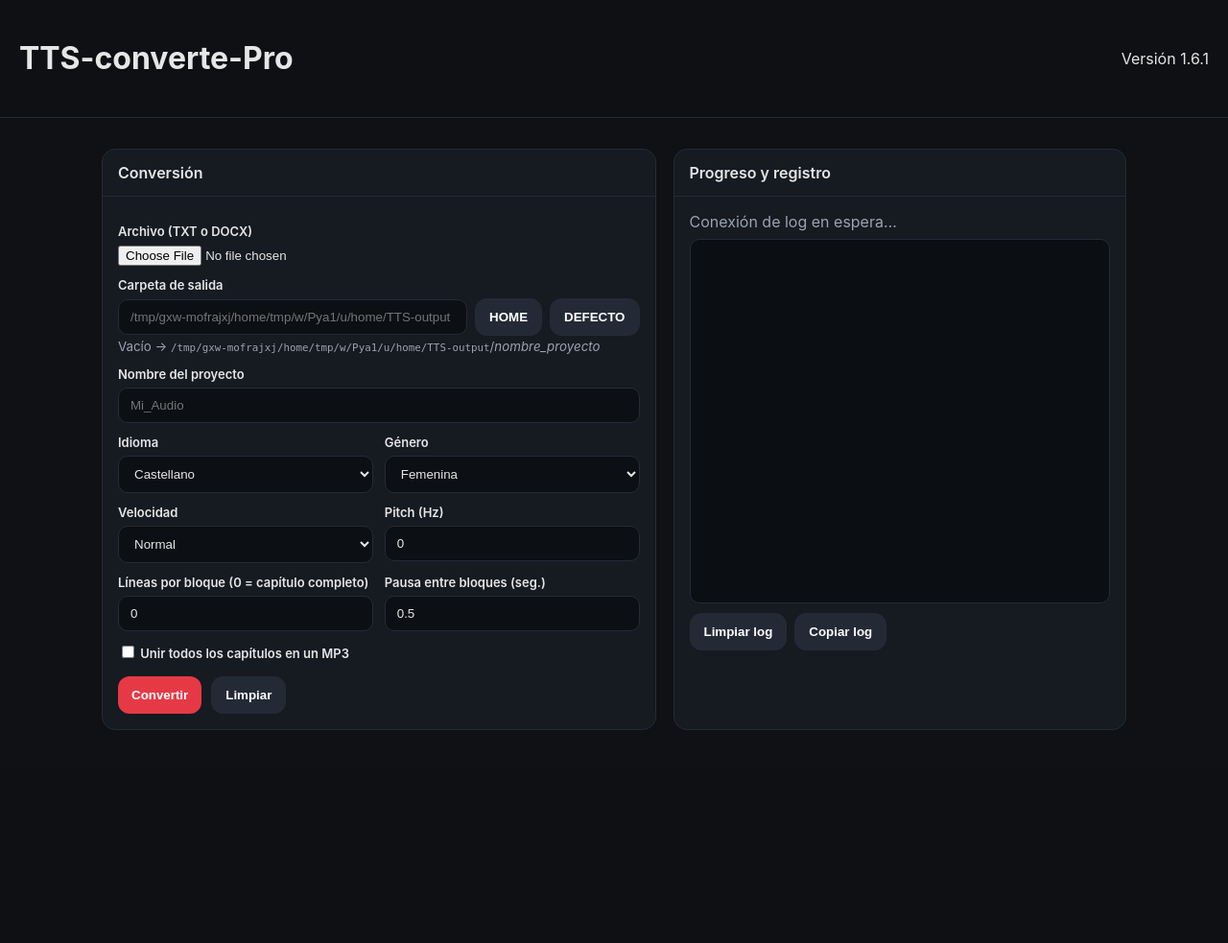
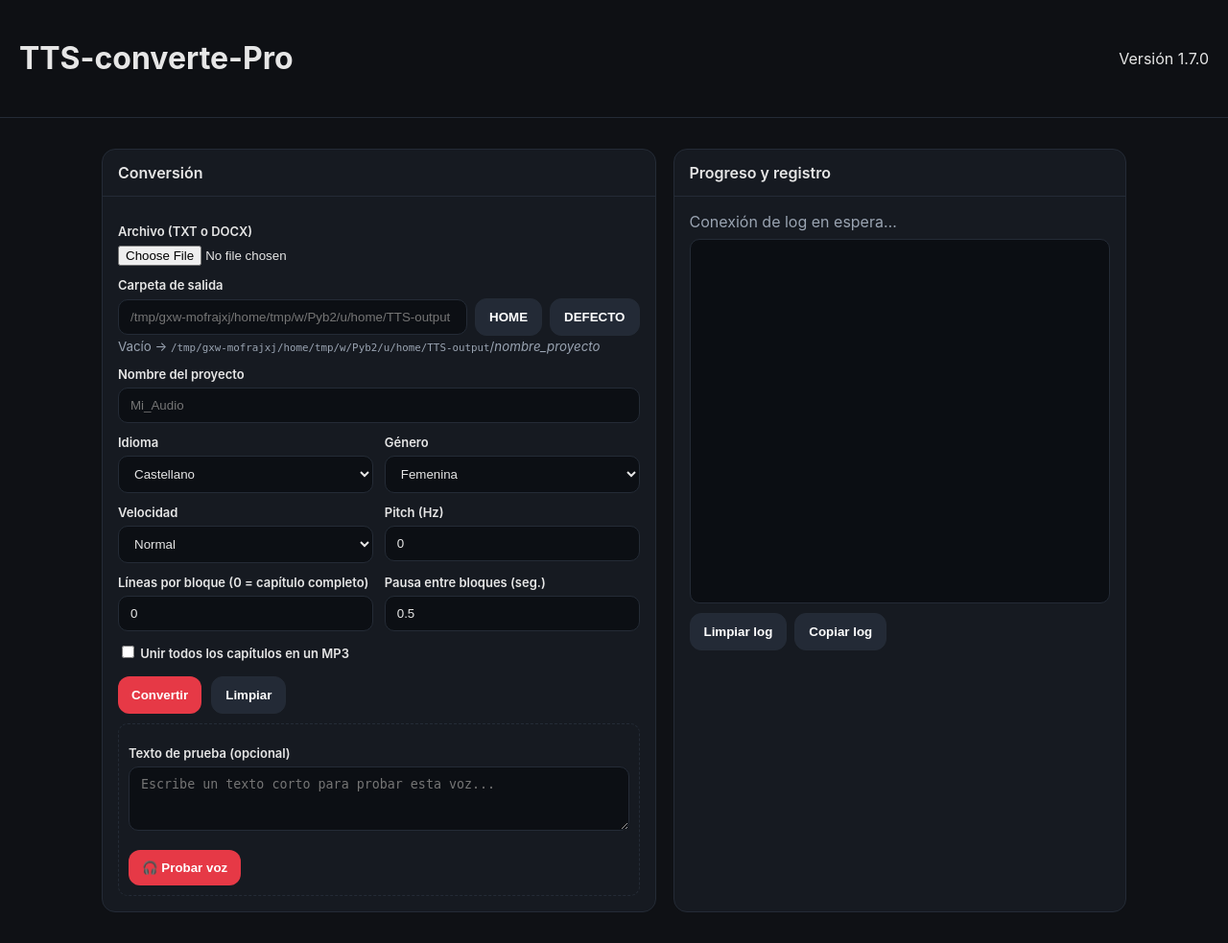
Before and after one commit to webtense/TTS-converte-Pro, a Flask app: page / in a window 1280 px wide. Shown: the whole page at 96% size. Before the commit the page ends 761 px from the top, so only its background shows below. Run offline with Flask 3, Linux system fonts and the light colour scheme; data that the repository does not hold is empty.

Commit message:
feat(ui/tts): preview de voz, reproductores por capítulo y beep final (v1.7.0)

```diff
--- a/app.py
+++ b/app.py
@@ -1,6 +1,6 @@
-import asyncio, os, time
+import asyncio, os, time, uuid
 from pathlib import Path
-from flask import Flask, Response, abort, render_template, request, send_file
+from flask import Flask, Response, abort, render_template, request, send_file, jsonify
 from werkzeug.utils import secure_filename
 
 from tts import (
@@ -9,13 +9,20 @@ from tts import (
     read_docx,
     read_txt,
     synthesize_book,
+    tts_to_file,   # usaremos la función robusta para la prueba
 )
 
-APP_VERSION = "1.6.1"
+APP_VERSION = "1.7.0"
+
+# Config
 HOME_DIR = str(Path.home())
 BASE_OUTPUT_ROOT = os.environ.get("BASE_OUTPUT_ROOT", os.path.join(HOME_DIR, "TTS-output"))
 
 app = Flask(__name__, template_folder="templates", static_folder="static")
+
+# carpeta para audios temporales del preview, servida por /static
+TEMP_AUDIO_DIR = Path(app.static_folder) / "tmp"
+TEMP_AUDIO_DIR.mkdir(parents=True, exist_ok=True)
 
 VOICE_MAP = {
     "castellano": {"femenina": "es-ES-ElviraNeural", "masculina": "es-ES-AlvaroNeural"},
@@ -42,7 +49,10 @@ def normalize_output_dir(user_input: str, book_name: str) -> Path:
 
 @app.route("/")
 def index():
-    return render_template("index.html", version=APP_VERSION, home_dir=HOME_DIR, base_output=BASE_OUTPUT_ROOT)
+    return render_template("index.html",
+                           version=APP_VERSION,
+                           home_dir=HOME_DIR,
+                           base_output=BASE_OUTPUT_ROOT)
 
 @app.route("/convert", methods=["POST"])
 def convert():
@@ -70,6 +80,7 @@ def convert():
     upload_path = project_dir / filename
     file.save(str(upload_path))
 
+    # leer el libro
     if filename.lower().endswith(".txt"):
         text = read_txt(str(upload_path))
     elif filename.lower().endswith(".docx"):
@@ -91,8 +102,19 @@ def convert():
     )
     loop.close()
 
-    display_files = [(os.path.basename(f), f) for f in files]
-    return render_template("exito.html", archivos=display_files, destino=str(project_dir), version=APP_VERSION)
+    # [(nombre, ruta), ...] y además urls relativas para audio HTML
+    display_files = []
+    for f in files:
+        name = os.path.basename(f)
+        # no servimos outputs por static; pero sí permitimos download directo
+        display_files.append({"name": name, "path": f})
+
+    return render_template(
+        "exito.html",
+        archivos=display_files,
+        destino=str(project_dir),
+        version=APP_VERSION,
+    )
 
 @app.route("/logs")
 def logs():
@@ -112,5 +134,44 @@ def download():
         abort(404)
     return send_file(path, as_attachment=True)
 
+# ---------- PREVIEW ----------
+@app.route("/preview", methods=["POST"])
+def preview():
+    """
+    Sintetiza un audio corto para probar la voz/pitch/velocidad antes de convertir el libro.
+    Recibe: idioma, genero, velocidad, pitch, texto_prueba (opcional)
+    Devuelve: { ok: true, url: '/static/tmp/xxx.mp3', name: 'xxx.mp3' }
+    """
+    idioma = request.form.get("idioma") or "castellano"
+    genero = request.form.get("genero") or "femenina"
+    velocidad = request.form.get("velocidad") or "normal"
+    pitch_val = request.form.get("pitch", type=int) or 0
+    pitch = f"{pitch_val:+d}Hz"
+    texto = (request.form.get("texto_prueba") or "").strip()
+
+    if not texto:
+        # Frase corta por defecto (neutra)
+        texto = "Este es un ejemplo de voz para probar los parámetros seleccionados."
+
+    voice = VOICE_MAP.get(idioma, VOICE_MAP["castellano"]).get(genero, VOICE_MAP["castellano"]["femenina"])
+    rate = SPEED_MAP.get(velocidad, "+0%")
+
+    # nombre temporal
+    tmp_name = f"preview_{uuid.uuid4().hex}.mp3"
+    out_path = TEMP_AUDIO_DIR / tmp_name
+
+    # ejecutar síntesis (sin eventos de log)
+    loop = asyncio.new_event_loop()
+    asyncio.set_event_loop(loop)
+    try:
+        loop.run_until_complete(tts_to_file(texto, voice, rate, pitch, out_path, log=None))
+    finally:
+        loop.close()
+
+    if not out_path.exists() or out_path.stat().st_size == 0:
+        return jsonify(ok=False, error="No se pudo generar el audio de prueba"), 500
+
+    return jsonify(ok=True, url=f"/static/tmp/{tmp_name}", name=tmp_name)
+
 if __name__ == "__main__":
     app.run(debug=True)
--- a/templates/index.html
+++ b/templates/index.html
@@ -14,16 +14,17 @@
     .card .head{padding:14px 16px;border-bottom:1px solid var(--border);font-weight:600}
     .card .body{padding:16px}
     label{display:block;margin:12px 0 6px;font-weight:600;font-size:13px}
-    input[type="text"],input[type="number"],select{width:100%;padding:10px 12px;border-radius:10px;border:1px solid var(--border);background:#0c0f14;color:var(--fg);outline:none}
+    input[type="text"],input[type="number"],select,textarea{width:100%;padding:10px 12px;border-radius:10px;border:1px solid var(--border);background:#0c0f14;color:var(--fg);outline:none}
     input[type="file"]{width:100%} small{color:var(--muted)}
     .row{display:grid;grid-template-columns:1fr 1fr;gap:12px}
-    .actions{display:flex;gap:10px;margin-top:16px}
+    .actions{display:flex;gap:10px;margin-top:16px;flex-wrap:wrap}
     button{appearance:none;border:none;background:var(--accent);color:#fff;padding:11px 14px;border-radius:12px;font-weight:700;cursor:pointer}
     button:hover{background:var(--accent-2)}
     .btn-secondary{background:#232a36;border:1px solid var(--border)}
     .btn-secondary:hover{background:#2a3241}
     .log{font-family:ui-monospace,Consolas,monospace;font-size:12.5px;line-height:1.35;height:380px;overflow:auto;background:#0b0e13;border:1px solid var(--border);border-radius:10px;padding:12px;white-space:pre-wrap}
     .muted{color:var(--muted)}
+    .preview-wrap{margin-top:10px;border:1px dashed var(--border);border-radius:10px;padding:10px}
   </style>
 </head>
 <body>
@@ -36,7 +37,7 @@
   <section class="card">
     <div class="head">Conversión</div>
     <div class="body">
-      <form action="/convert" method="post" enctype="multipart/form-data" onsubmit="return beforeSubmit()">
+      <form id="form-convert" action="/convert" method="post" enctype="multipart/form-data" onsubmit="return beforeSubmit()">
         <label>Archivo (TXT o DOCX)</label>
         <input type="file" name="archivo" accept=".txt,.docx" required>
 
@@ -54,14 +55,14 @@
         <div class="row">
           <div>
             <label>Idioma</label>
-            <select name="idioma">
+            <select name="idioma" id="idioma">
               <option value="castellano" selected>Castellano</option>
               <option value="catalan">Catalán</option>
             </select>
           </div>
           <div>
             <label>Género</label>
-            <select name="genero">
+            <select name="genero" id="genero">
               <option value="femenina" selected>Femenina</option>
               <option value="masculina">Masculina</option>
             </select>
@@ -71,7 +72,7 @@
         <div class="row">
           <div>
             <label>Velocidad</label>
-            <select name="velocidad">
+            <select name="velocidad" id="velocidad">
               <option value="lenta">Lenta</option>
               <option value="normal" selected>Normal</option>
               <option value="rapida">Rápida</option>
@@ -79,7 +80,7 @@
           </div>
           <div>
             <label>Pitch (Hz)</label>
-            <input type="number" name="pitch" value="0">
+            <input type="number" name="pitch" id="pitch" value="0">
           </div>
         </div>
 
@@ -101,6 +102,17 @@
           <button type="button" class="btn-secondary" onclick="document.querySelector('form').reset();clearLog()">Limpiar</button>
         </div>
       </form>
+
+      <!-- PRUEBA DE VOZ -->
+      <div class="preview-wrap">
+        <label>Texto de prueba (opcional)</label>
+        <textarea id="texto_prueba" rows="3" placeholder="Escribe un texto corto para probar esta voz..."></textarea>
+        <div class="actions">
+          <button type="button" onclick="probarVoz()">🎧 Probar voz</button>
+          <a id="preview_download" class="btn-secondary" href="#" download style="display:none;">Descargar prueba</a>
+        </div>
+        <audio id="preview_audio" controls style="margin-top:8px; width:100%; display:none;"></audio>
+      </div>
     </div>
   </section>
 
@@ -132,6 +144,34 @@
       ev.onerror=()=>{ if(st.textContent!=='Procesando…'){ st.textContent='Conexión de log en espera…'; } };
     }catch(err){ console.error(err); }
   })();
+
+  async function probarVoz(){
+    const form = document.getElementById('form-convert');
+    const data = new FormData();
+    data.append('idioma', form.idioma.value);
+    data.append('genero', form.genero.value);
+    data.append('velocidad', form.velocidad.value);
+    data.append('pitch', form.pitch.value || 0);
+    data.append('texto_prueba', document.getElementById('texto_prueba').value || '');
+
+    const btns = document.querySelectorAll('.preview-wrap button');
+    btns.forEach(b => b.disabled = true);
+
+    try{
+      const res = await fetch('/preview', { method:'POST', body:data });
+      const j = await res.json();
+      if(!j.ok) throw new Error(j.error || 'Error en la prueba');
+      const audio = document.getElementById('preview_audio');
+      const link = document.getElementById('preview_download');
+      audio.src = j.url; audio.style.display='block'; audio.play();
+      link.href = j.url; link.style.display='inline-block';
+      link.download = j.name || 'preview.mp3';
+    }catch(e){
+      alert('No se pudo generar la prueba: ' + e.message);
+    }finally{
+      btns.forEach(b => b.disabled = false);
+    }
+  }
 </script>
 </body>
 </html>
```
Also changed, not shown: templates/exito.html (+27 -3 lines).
